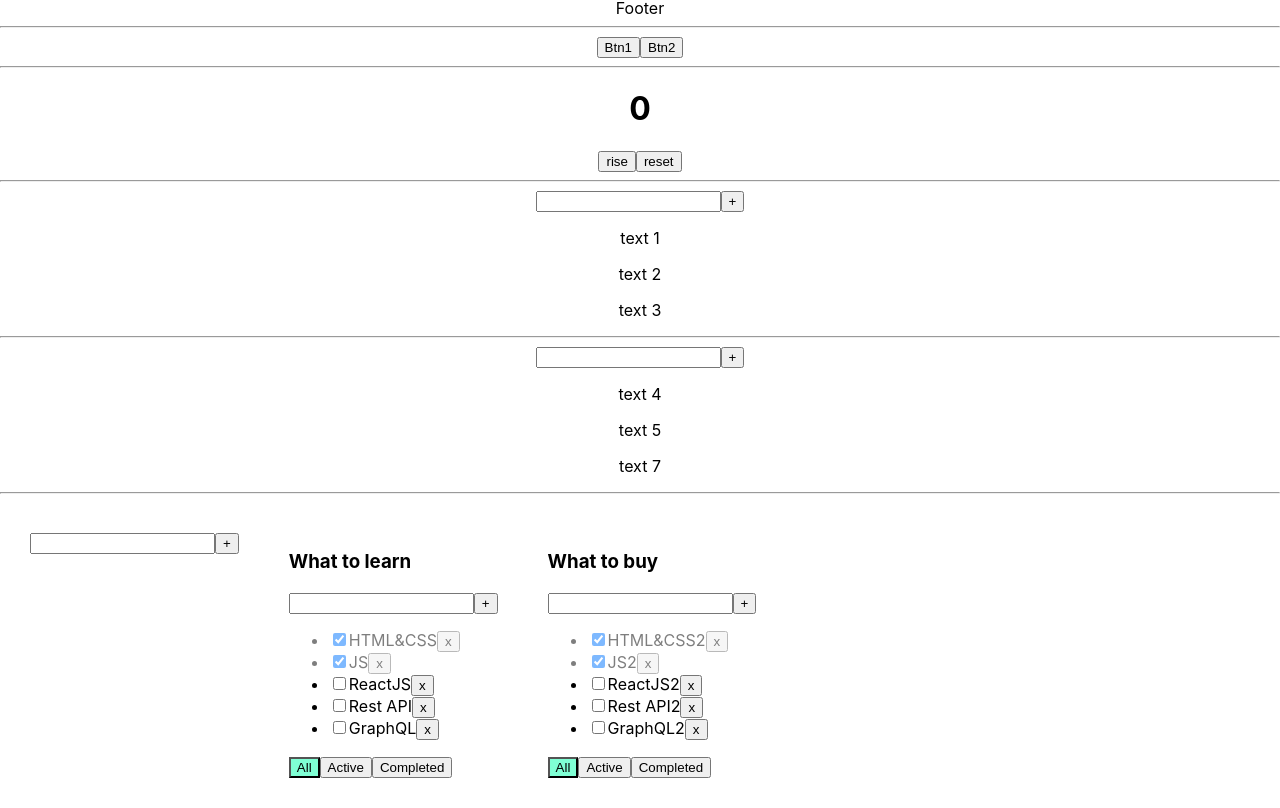
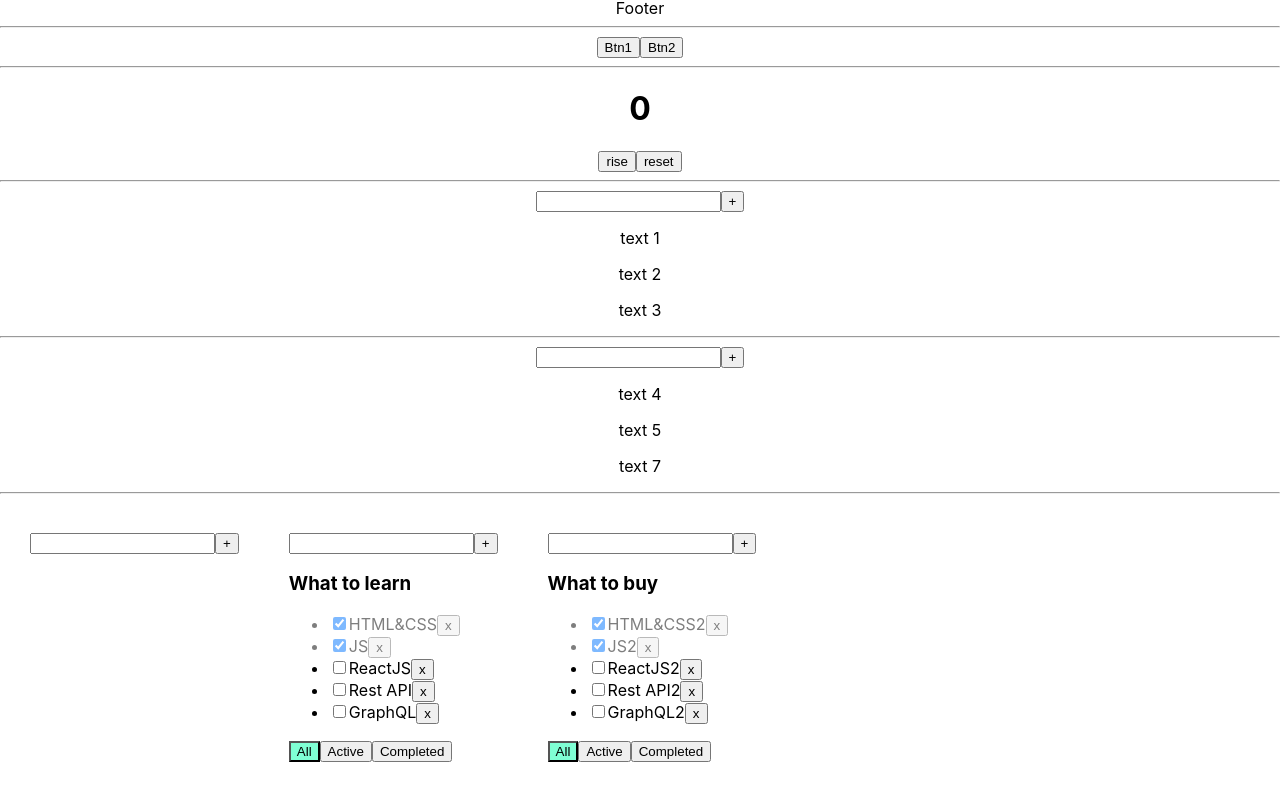
Before and after one commit to Yaroslav-Mig/micro-tasks, a React (Create React App) app: page / in a window 1280 px wide. Shown: the part 747-1555 px from the top of the page. Built offline with nearby package versions, Linux system fonts and the light colour scheme.

Commit message:
refact: split appTodoList into components

```diff
--- a/src/03/AppTodoList.tsx
+++ b/src/03/AppTodoList.tsx
@@ -1,6 +1,7 @@
-import React, { useState } from 'react';
+import { useState } from 'react';
 import { v1 } from 'uuid';
 import s from './TodoList.module.css';
+
 import TodoList from './TodoList';
 import AddItemForm from './AddItemForm';
 
@@ -28,7 +29,7 @@ const getFilteredTasks = (tasks: TaskType[], filter: FilterValuesType): TaskType
       return tasks.filter((task) => task.isDone === false);
 
     case 'completed':
-      return tasks.filter((task) => task.isDone === true);
+			return tasks.filter((task) => task.isDone === true);
 
     default:
       return tasks;
@@ -62,15 +63,15 @@ const AppTodoList = (): JSX.Element | null => {
   });
 
   //TODO: functions for todoList
-	const addTodoList = (title: string): void => {
-		const todoListID = v1();
+  const addTodoList = (title: string): void => {
+    const todoListID = v1();
     const newTodoList: TodoListType = {
       id: todoListID,
       title: title,
       filter: 'all',
     };
-		setTodoLists([newTodoList, ...todoLists]);
-		setTasks({ ...tasks, [todoListID]: [] })
+    setTodoLists([newTodoList, ...todoLists]);
+    setTasks({ ...tasks, [todoListID]: [] });
   };
 
   function changeTodoListFilter(id: string, filter: FilterValuesType) {
@@ -120,7 +121,7 @@ const AppTodoList = (): JSX.Element | null => {
 
   return (
     <div className={s.App}>
-      <AddItemForm />
+      <AddItemForm addItem={addTodoList} />
       {mappedTodoLists}
     </div>
   );
--- /dev/null
+++ b/src/03/ButtonsFilter.tsx
@@ -0,0 +1,36 @@
+import { FC } from 'react';
+import s from './TodoList.module.css';
+
+import { FilterValuesType } from './AppTodoList';
+
+type ButtonsFilterProps = {
+  todoListID: string;
+  filter: FilterValuesType;
+  changeTodoListFilter: (todoListID: string, filter: FilterValuesType) => void;
+};
+
+const ButtonsFilter: FC<ButtonsFilterProps> = ({ todoListID, filter, changeTodoListFilter }) => {
+  const onFilterHandler = (filter: FilterValuesType): void => {
+    changeTodoListFilter(todoListID, filter);
+  };
+
+  const allBtnClass = filter === 'all' ? `${s.active_filter}` : '';
+  const activeBtnClass = filter === 'active' ? `${s.active_filter}` : '';
+  const completedBtnClass = filter === 'completed' ? `${s.active_filter}` : '';
+
+  return (
+    <div>
+      <button className={allBtnClass} onClick={() => onFilterHandler('all')}>
+        All
+      </button>
+      <button className={activeBtnClass} onClick={() => onFilterHandler('active')}>
+        Active
+      </button>
+      <button className={completedBtnClass} onClick={() => onFilterHandler('completed')}>
+        Completed
+      </button>
+    </div>
+  );
+};
+
+export default ButtonsFilter;
--- a/src/03/TodoList.tsx
+++ b/src/03/TodoList.tsx
@@ -1,7 +1,11 @@
-import { ChangeEvent, FC } from 'react';
-import s from './TodoList.module.css';
+import { FC } from 'react';
+
 import { FilterValuesType, TaskType } from './AppTodoList';
+
+import TodoListHeader from './TodoListHeader';
 import AddItemForm from './AddItemForm';
+import TodoListTasks from './TodoListTasks';
+import ButtonsFilter from './ButtonsFilter';
 
 type TodoListProps = {
   todoListID: string;
@@ -22,52 +26,27 @@ const TodoList: FC<TodoListProps> = (props) => {
     filter,
     addTask,
     removeTask,
+    changeTaskStatus,
     changeTodoListFilter,
-    changeTaskStatus,
   } = props;
 
-  const onFilterHandler = (filter: FilterValuesType): void => {
-    changeTodoListFilter(todoListID, filter);
-  };
-
-	const addItem = (title: string): void => addTask(todoListID, title);
-
-  const mappedTasks = tasks.map((task) => {
-    const onRemoveHandler = () => removeTask(todoListID, task.id);
-    const onStatusHandler = (e: ChangeEvent<HTMLInputElement>) =>
-      changeTaskStatus(todoListID, task.id, e.currentTarget.checked);
-
-    const statusTaskClass = task.isDone ? `${s.is_done}` : '';
-
-    return (
-      <li key={task.id} className={statusTaskClass}>
-        <input type='checkbox' checked={task.isDone} onChange={onStatusHandler} />
-        <span>{task.title}</span>
-        <button onClick={onRemoveHandler}>x</button>
-      </li>
-    );
-  });
-
-  const allBtnClass = filter === 'all' ? `${s.active_filter}` : '';
-  const activeBtnClass = filter === 'active' ? `${s.active_filter}` : '';
-  const completedBtnClass = filter === 'completed' ? `${s.active_filter}` : '';
+  const addItem = (title: string): void => addTask(todoListID, title);
 
   return (
     <div>
-      <h3>{title}</h3>
       <AddItemForm addItem={addItem} />
-      <ul>{mappedTasks}</ul>
-      <div>
-        <button className={allBtnClass} onClick={() => onFilterHandler('all')}>
-          All
-        </button>
-        <button className={activeBtnClass} onClick={() => onFilterHandler('active')}>
-          Active
-        </button>
-        <button className={completedBtnClass} onClick={() => onFilterHandler('completed')}>
-          Completed
-        </button>
-      </div>
+      <TodoListHeader title={title} />
+      <TodoListTasks
+        todoListID={todoListID}
+        tasks={tasks}
+        removeTask={removeTask}
+        changeTaskStatus={changeTaskStatus}
+      />
+      <ButtonsFilter
+        todoListID={todoListID}
+        filter={filter}
+        changeTodoListFilter={changeTodoListFilter}
+      />
     </div>
   );
 };
--- /dev/null
+++ b/src/03/TodoListHeader.tsx
@@ -0,0 +1,13 @@
+import { FC } from 'react';
+
+type TodoListHeaderProps = {
+	title: string;
+}
+
+const TodoListHeader: FC<TodoListHeaderProps> = ({title}) => {
+	return (
+		<h3>{title}</h3>
+	)
+}
+
+export default TodoListHeader
--- /dev/null
+++ b/src/03/TodoListTasks.tsx
@@ -0,0 +1,35 @@
+import { ChangeEvent, FC } from 'react';
+import s from './TodoList.module.css';
+
+import { TaskType } from './AppTodoList';
+
+type TodoListTasksProps = {
+  todoListID: string;
+  tasks: TaskType[];
+  removeTask: (todoListID: string, taskID: string) => void;
+  changeTaskStatus: (todoListID: string, taskID: string, status: boolean) => void;
+};
+
+const TodoListTasks: FC<TodoListTasksProps> = (props) => {
+  const { todoListID, tasks, removeTask, changeTaskStatus } = props;
+
+  const mappedTasks = tasks.map((task) => {
+    const onRemoveHandler = () => removeTask(todoListID, task.id);
+    const onStatusHandler = (e: ChangeEvent<HTMLInputElement>) =>
+      changeTaskStatus(todoListID, task.id, e.currentTarget.checked);
+
+    const statusTaskClass = task.isDone ? `${s.is_done}` : '';
+
+    return (
+      <li key={task.id} className={statusTaskClass}>
+        <input type='checkbox' checked={task.isDone} onChange={onStatusHandler} />
+        <span>{task.title}</span>
+        <button onClick={onRemoveHandler}>x</button>
+      </li>
+    );
+  });
+
+  return <ul>{mappedTasks}</ul>;
+};
+
+export default TodoListTasks;
```
